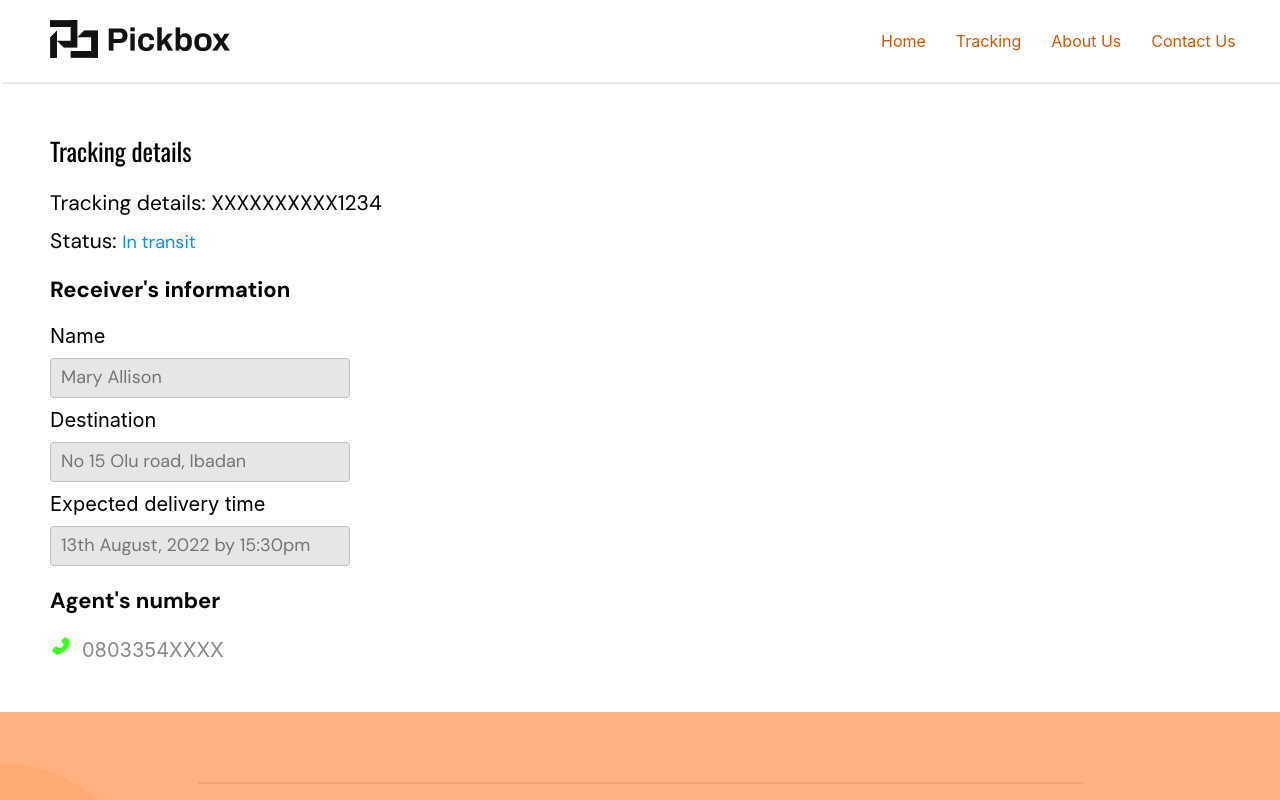
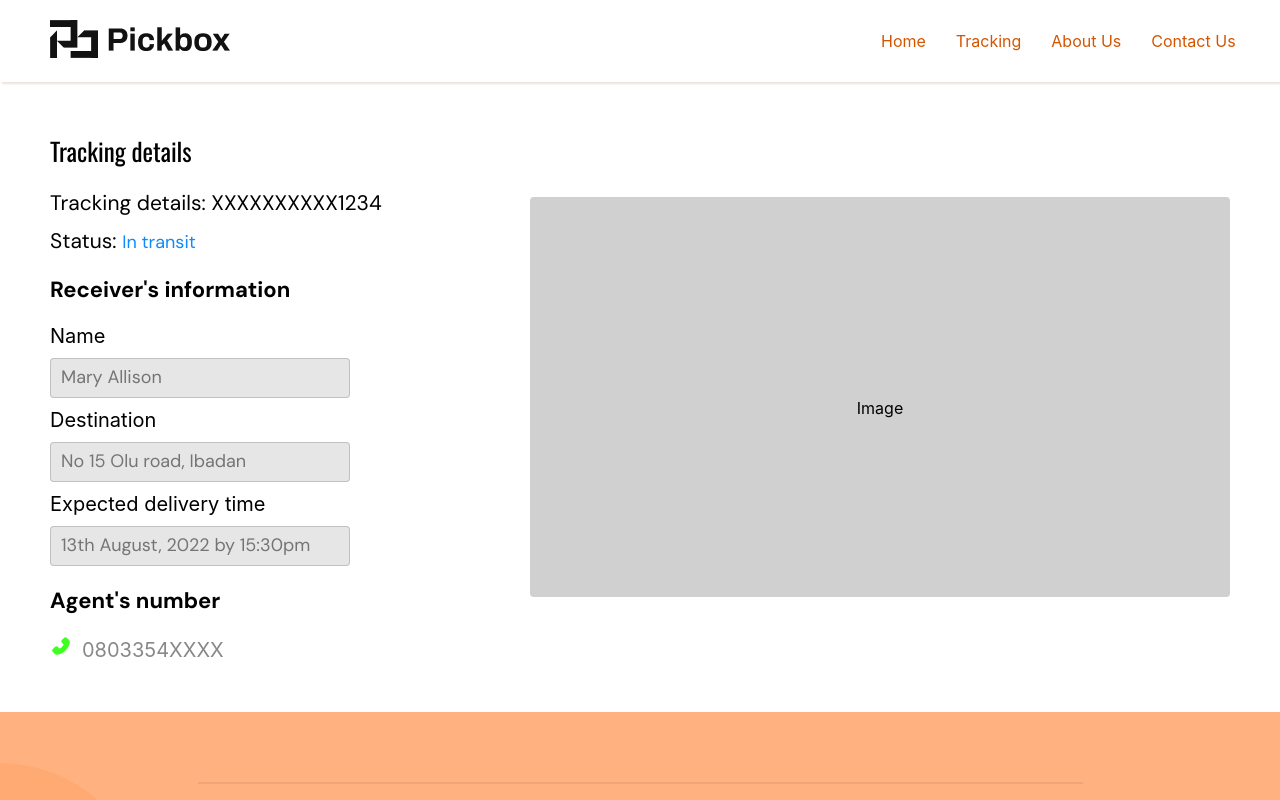
Before and after one commit to Pickbox-Project/Pickbox-frontend, a React (Create React App) app: page /more-details in a window 1280 px wide. Shown: the top 800 px of the page. Built offline with nearby package versions, Linux system fonts and the light colour scheme.

Commit message:
Started styling MoreDetails component

```diff
--- a/src/Components/MoreDetails/MoreDetails.css
+++ b/src/Components/MoreDetails/MoreDetails.css
@@ -4,6 +4,9 @@
 
 .more-details-info {
     display: flex;
+    justify-content: space-between;
+    align-items: center;
+    flex-wrap: wrap;
 }
 
 .more-details-customer-info .main-text {
@@ -66,3 +69,16 @@
     font-size: 20px;
     color: #888888;
 }
+
+.delivering-image {
+    width: 700px;
+    height: 400px;
+    background: #d0d0d0;
+    border: 1px solid rgba(208, 208, 208, 0.1);
+    border-radius: 4px;
+}
+
+.delivering-image>p {
+    text-align: center;
+    margin-top: 200px;
+}
--- a/src/Components/MoreDetails/MoreDetails.jsx
+++ b/src/Components/MoreDetails/MoreDetails.jsx
@@ -38,6 +38,9 @@ const MoreDetails = () => {
             0803354XXXX
           </a>
         </div>
+        <div className="delivering-image">
+          <p>Image</p>
+        </div>
       </div>
     </div>
   );
```
